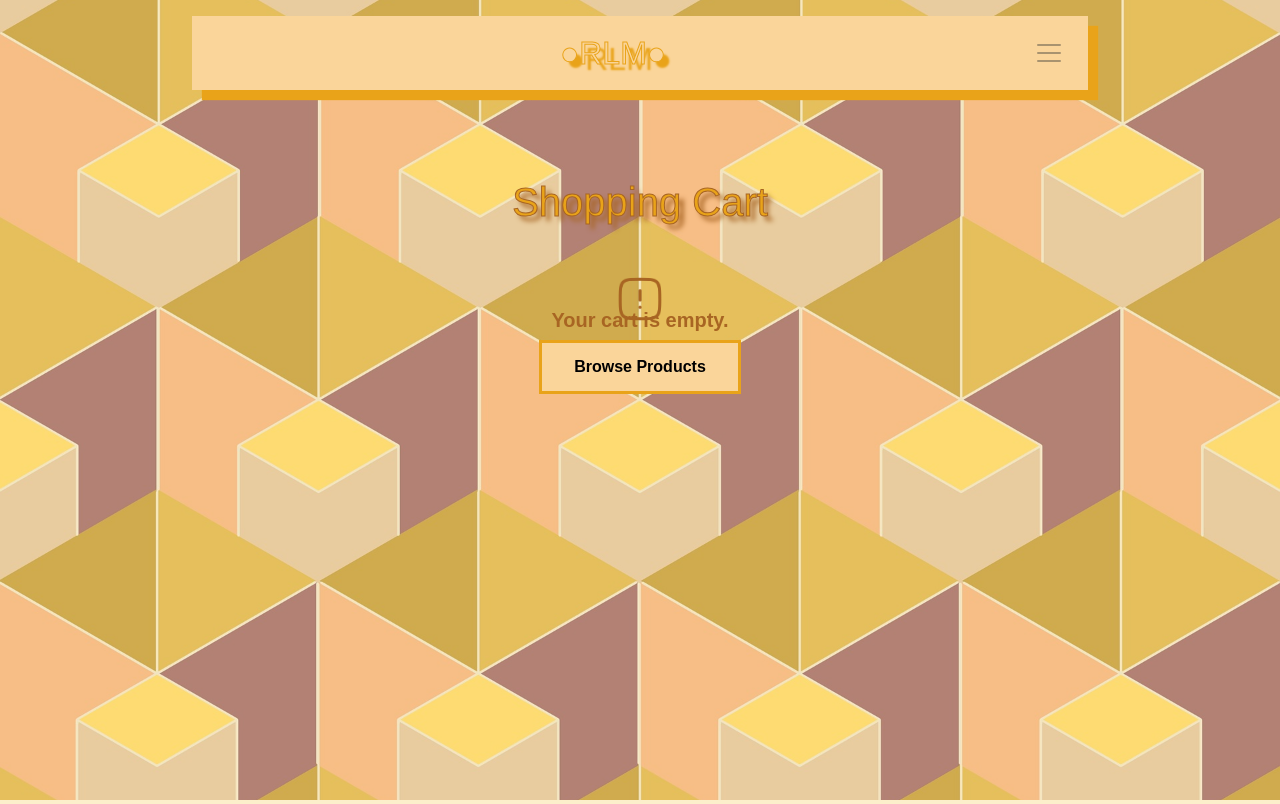
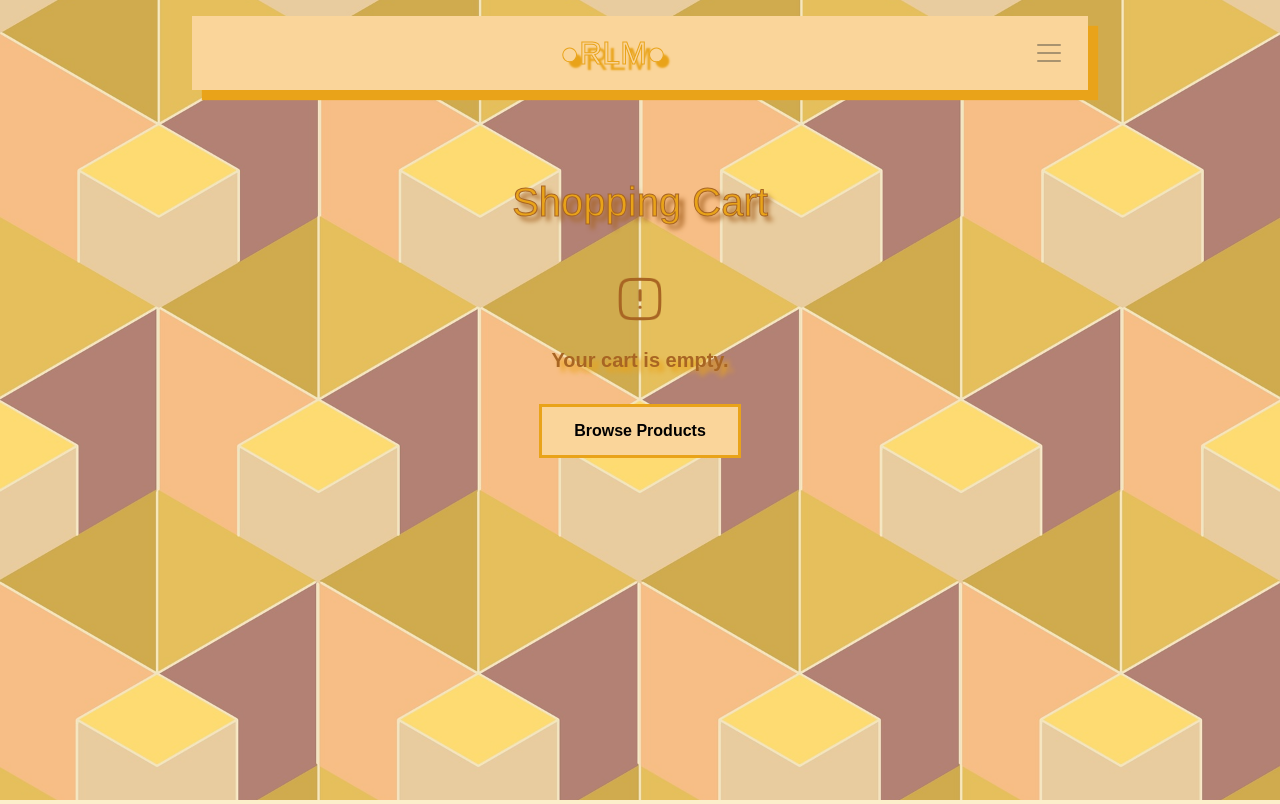
Before and after one commit to TylerRTDev/CI-MSProject4, a Django app: page /cart/ in a window 1280 px wide. Shown: the top 804 px of the page. Run offline with Django 5.2, Linux system fonts and the light colour scheme; some web fonts are replaced.

Commit message:
Fix: Cart h5 element for empty basket added to existing h5 element styling

```diff
--- a/static/css/style.css
+++ b/static/css/style.css
@@ -610,7 +610,7 @@ h1, h2, h3, h4 {
     box-shadow: 10px 10px 1px var(--orange);
 }
 
-.catalogue-description h5, .profile-info h5, .account-orders-subtitle h5, .featured-section h5, .featured-container h5, .category-section h5 {
+.catalogue-description h5, .profile-info h5, .account-orders-subtitle h5, .featured-section h5, .featured-container h5, .category-section h5, .empty-basket h5 {
     color: var(--brown);
     font-weight: bold;
     text-shadow: 5px 5px 5px var(--orange);
@@ -732,12 +732,6 @@ h1, h2, h3, h4 {
     flex-direction: column;
     justify-content: center;
     align-items: center;
-}
-
-.empty-basket h5 {
-    color: var(--brown);
-    font-weight: bold;
-    margin-top: -1rem;
 }
 
 .empty-product-filter {
--- a/templates/cart/cart.html
+++ b/templates/cart/cart.html
@@ -67,7 +67,7 @@
         {% else %}
         <div class="empty-basket text-center mt-5">
             <img src="/static/images/icons/empty-cart.png" alt="Empty Cart">
-            <h5>Your cart is empty.</h5>
+            <h5 class="text-center p-4">Your cart is empty.</h5>
             <a href="{% url 'products:list' %}" class="btn-retro-hero">Browse Products</a>
         </div>
         {% endif %}
```
